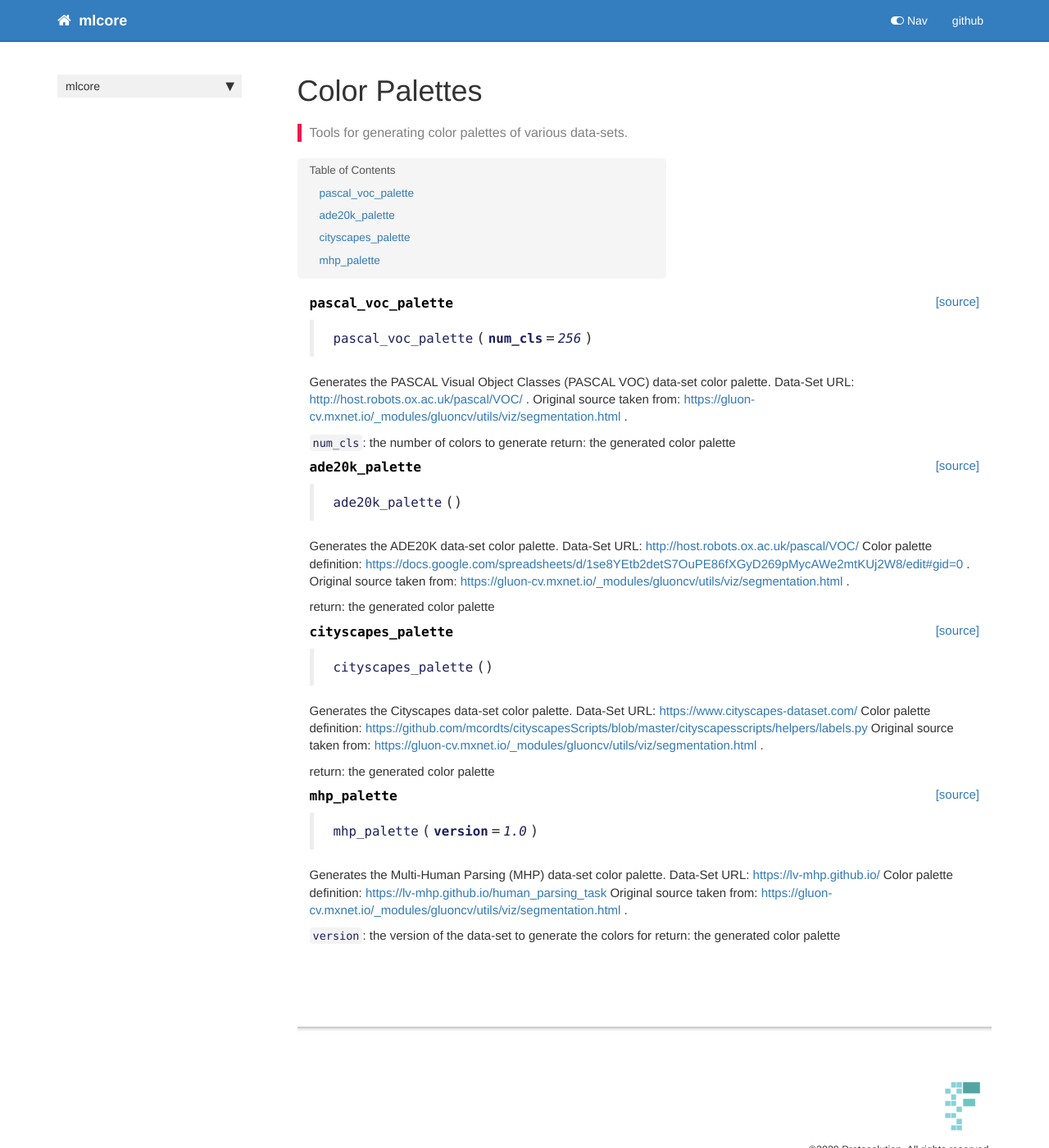
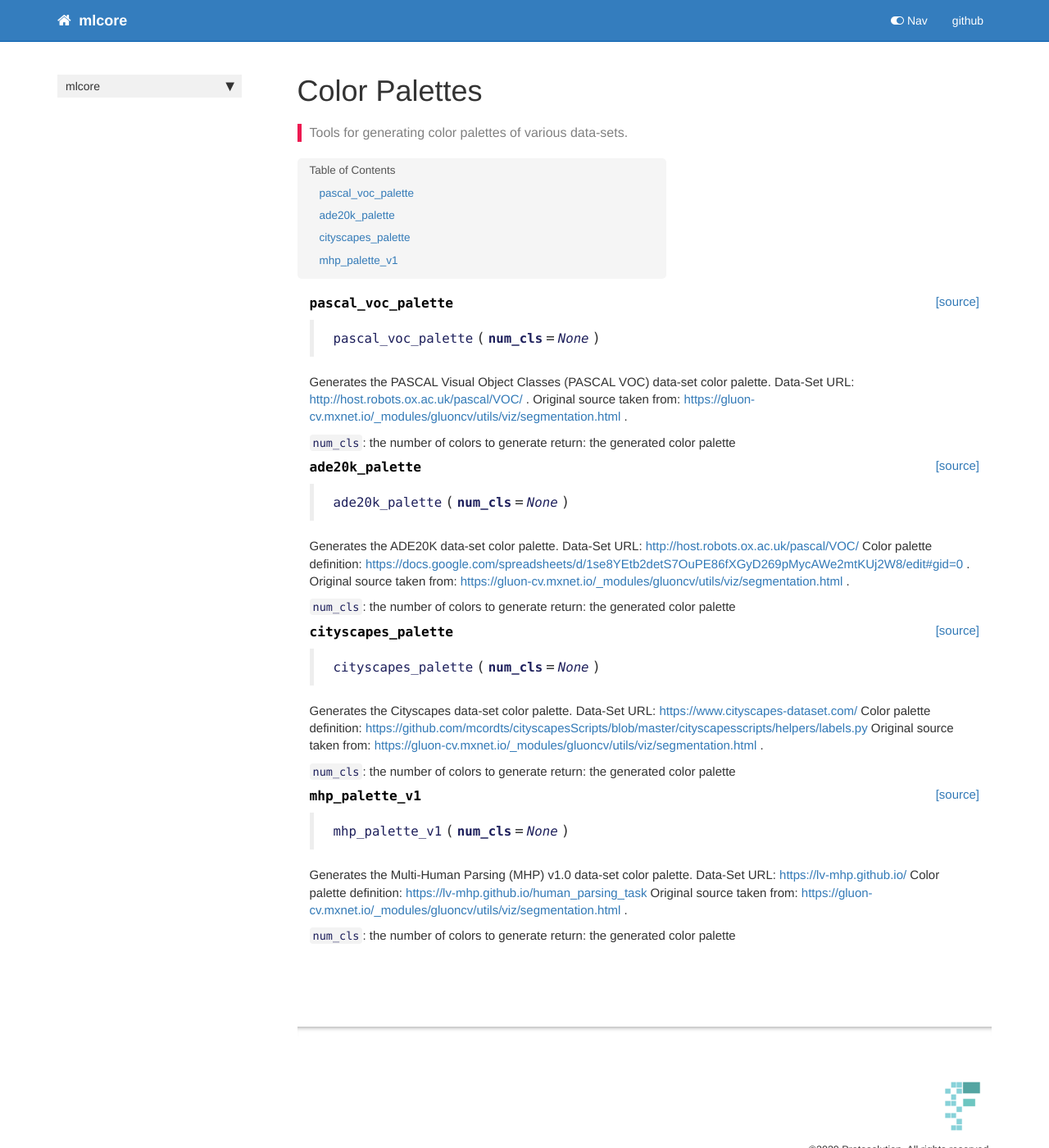
Before and after one commit to AI-Force/aiforce, a Jekyll site: the page built from docs/tools-color_palette.html, in a window 1280 px wide and 1400 px high. Shown: the whole window at 82% size. Built offline with Jekyll 4.4.1, drawn with Linux system fonts in a browser that asks for light colours; nearby versions of some CDN libraries; comment, search, counter and statistics services are not loaded.

```diff
--- a/docs/tools-color_palette.html
+++ b/docs/tools-color_palette.html
@@ -45,7 +45,7 @@ description: "Tools for generating color palettes of various data-sets."
 
 
 <div class="output_markdown rendered_html output_subarea ">
-<h4 id="pascal_voc_palette" class="doc_header"><code>pascal_voc_palette</code><a href="https://github.com/ai-force/ML-Core/tree/master/mlcore/tools/color_palette.py#L8" class="source_link" style="float:right">[source]</a></h4><blockquote><p><code>pascal_voc_palette</code>(<strong><code>num_cls</code></strong>=<em><code>256</code></em>)</p>
+<h4 id="pascal_voc_palette" class="doc_header"><code>pascal_voc_palette</code><a href="https://github.com/ai-force/ML-Core/tree/master/mlcore/tools/color_palette.py#L8" class="source_link" style="float:right">[source]</a></h4><blockquote><p><code>pascal_voc_palette</code>(<strong><code>num_cls</code></strong>=<em><code>None</code></em>)</p>
 </blockquote>
 <p>Generates the PASCAL Visual Object Classes (PASCAL VOC) data-set color palette.
 Data-Set URL:
@@ -83,7 +83,7 @@ return: the generated color palette</p>
 
 
 <div class="output_markdown rendered_html output_subarea ">
-<h4 id="ade20k_palette" class="doc_header"><code>ade20k_palette</code><a href="https://github.com/ai-force/ML-Core/tree/master/mlcore/tools/color_palette.py#L38" class="source_link" style="float:right">[source]</a></h4><blockquote><p><code>ade20k_palette</code>()</p>
+<h4 id="ade20k_palette" class="doc_header"><code>ade20k_palette</code><a href="https://github.com/ai-force/ML-Core/tree/master/mlcore/tools/color_palette.py#L41" class="source_link" style="float:right">[source]</a></h4><blockquote><p><code>ade20k_palette</code>(<strong><code>num_cls</code></strong>=<em><code>None</code></em>)</p>
 </blockquote>
 <p>Generates the ADE20K data-set color palette.
 Data-Set URL:
@@ -92,7 +92,8 @@ Color palette definition:
 <a href="https://docs.google.com/spreadsheets/d/1se8YEtb2detS7OuPE86fXGyD269pMycAWe2mtKUj2W8/edit#gid=0">https://docs.google.com/spreadsheets/d/1se8YEtb2detS7OuPE86fXGyD269pMycAWe2mtKUj2W8/edit#gid=0</a> .
 Original source taken from:
 <a href="https://gluon-cv.mxnet.io/_modules/gluoncv/utils/viz/segmentation.html">https://gluon-cv.mxnet.io/_modules/gluoncv/utils/viz/segmentation.html</a> .</p>
-<p>return: the generated color palette</p>
+<p><code>num_cls</code>: the number of colors to generate
+return: the generated color palette</p>
 
 </div>
 
@@ -122,7 +123,7 @@ Original source taken from:
 
 
 <div class="output_markdown rendered_html output_subarea ">
-<h4 id="cityscapes_palette" class="doc_header"><code>cityscapes_palette</code><a href="https://github.com/ai-force/ML-Core/tree/master/mlcore/tools/color_palette.py#L75" class="source_link" style="float:right">[source]</a></h4><blockquote><p><code>cityscapes_palette</code>()</p>
+<h4 id="cityscapes_palette" class="doc_header"><code>cityscapes_palette</code><a href="https://github.com/ai-force/ML-Core/tree/master/mlcore/tools/color_palette.py#L84" class="source_link" style="float:right">[source]</a></h4><blockquote><p><code>cityscapes_palette</code>(<strong><code>num_cls</code></strong>=<em><code>None</code></em>)</p>
 </blockquote>
 <p>Generates the Cityscapes data-set color palette.
 Data-Set URL:
@@ -131,7 +132,8 @@ Color palette definition:
 <a href="https://github.com/mcordts/cityscapesScripts/blob/master/cityscapesscripts/helpers/labels.py">https://github.com/mcordts/cityscapesScripts/blob/master/cityscapesscripts/helpers/labels.py</a>
 Original source taken from:
 <a href="https://gluon-cv.mxnet.io/_modules/gluoncv/utils/viz/segmentation.html">https://gluon-cv.mxnet.io/_modules/gluoncv/utils/viz/segmentation.html</a> .</p>
-<p>return: the generated color palette</p>
+<p><code>num_cls</code>: the number of colors to generate
+return: the generated color palette</p>
 
 </div>
 
@@ -161,16 +163,16 @@ Original source taken from:
 
 
 <div class="output_markdown rendered_html output_subarea ">
-<h4 id="mhp_palette" class="doc_header"><code>mhp_palette</code><a href="https://github.com/ai-force/ML-Core/tree/master/mlcore/tools/color_palette.py#L113" class="source_link" style="float:right">[source]</a></h4><blockquote><p><code>mhp_palette</code>(<strong><code>version</code></strong>=<em><code>1.0</code></em>)</p>
+<h4 id="mhp_palette_v1" class="doc_header"><code>mhp_palette_v1</code><a href="https://github.com/ai-force/ML-Core/tree/master/mlcore/tools/color_palette.py#L128" class="source_link" style="float:right">[source]</a></h4><blockquote><p><code>mhp_palette_v1</code>(<strong><code>num_cls</code></strong>=<em><code>None</code></em>)</p>
 </blockquote>
-<p>Generates the Multi-Human Parsing (MHP) data-set color palette.
+<p>Generates the Multi-Human Parsing (MHP) v1.0 data-set color palette.
 Data-Set URL:
 <a href="https://lv-mhp.github.io/">https://lv-mhp.github.io/</a>
 Color palette definition:
 <a href="https://lv-mhp.github.io/human_parsing_task">https://lv-mhp.github.io/human_parsing_task</a>
 Original source taken from:
 <a href="https://gluon-cv.mxnet.io/_modules/gluoncv/utils/viz/segmentation.html">https://gluon-cv.mxnet.io/_modules/gluoncv/utils/viz/segmentation.html</a> .</p>
-<p><code>version</code>: the version of the data-set to generate the colors for
+<p><code>num_cls</code>: the number of colors to generate
 return: the generated color palette</p>
 
 </div>
--- a/mlcore/_nbdev.py
+++ b/mlcore/_nbdev.py
@@ -44,7 +44,7 @@ index = {"CATEGORY_LABEL_KEY": "dataset.ipynb",
          "pascal_voc_palette": "tools-color_palette.ipynb",
          "ade20k_palette": "tools-color_palette.ipynb",
          "cityscapes_palette": "tools-color_palette.ipynb",
-         "mhp_palette": "tools-color_palette.ipynb"}
+         "mhp_palette_v1": "tools-color_palette.ipynb"}
 
 modules = ["dataset.py",
            "tools/check_double_images.py",
```
Also changed, not shown: 2 other files.
